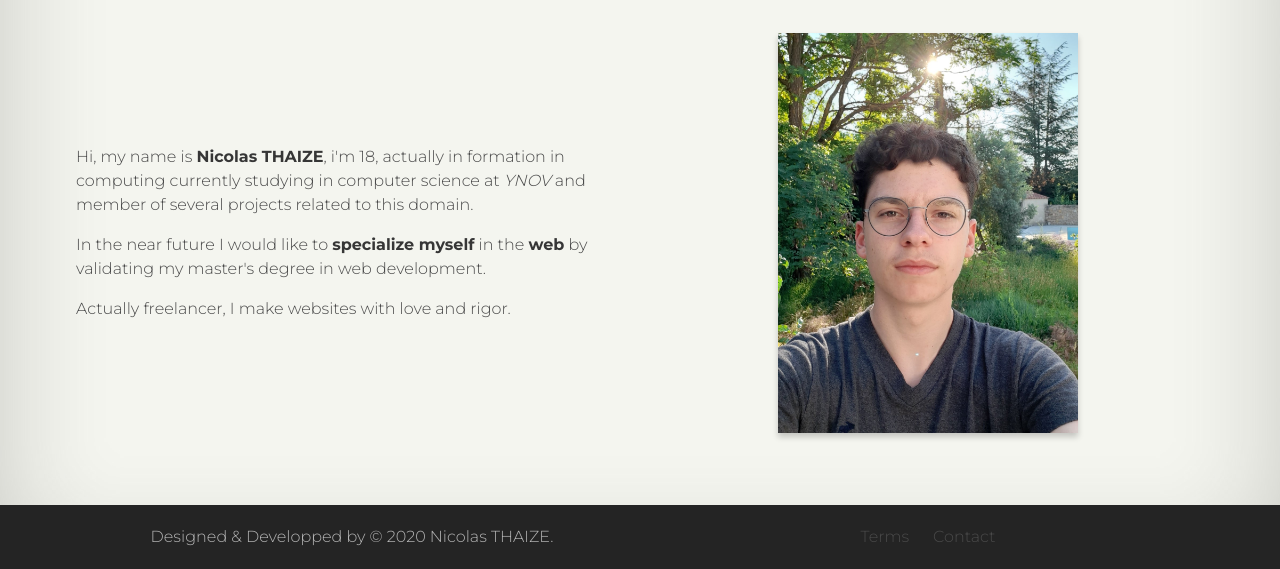
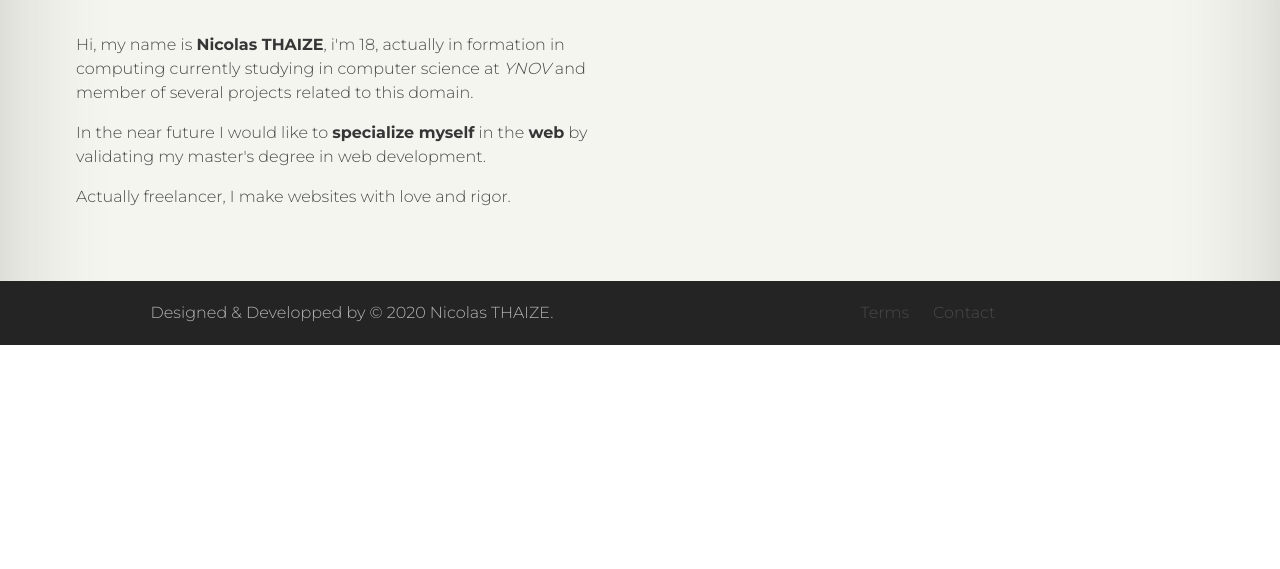
Before and after one commit to NicolasThaize/PORTFOLIO_B1, a website: page index.html in a window 1280 px wide. Shown: the part 901-1470 px from the top of the page. After the commit the page ends 1246 px from the top, so only its background shows below. Drawn offline with nearby package versions, Linux system fonts and the light colour scheme.

Commit message:
Remove h

```diff
--- a/index.html
+++ b/index.html
@@ -137,11 +137,9 @@
                     </div>
                 </div>
                 <div class="column center desktop navShow">
-                    <img src="img/tete.jpg" style="width: 300px; box-shadow: 0 4px 6px 0 hsla(0, 0%, 0%, 0.2);">
                 </div>
             </div>
             <div class="is-hidden-desktop center">
-                <img src="img/tete.jpg" style="width: 300px; box-shadow: 0 4px 6px 0 hsla(0, 0%, 0%, 0.2);">
             </div>
         </div>
     </section>
```
